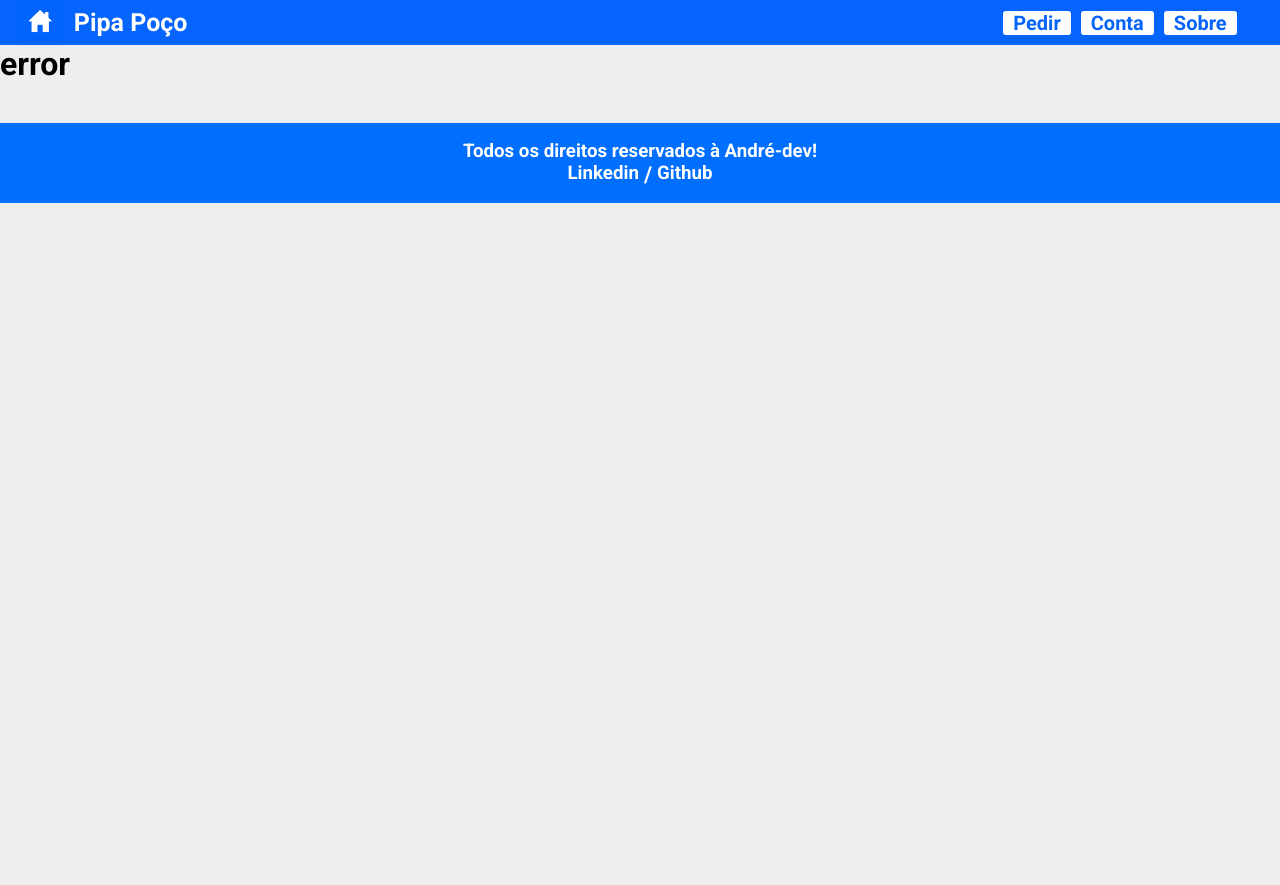
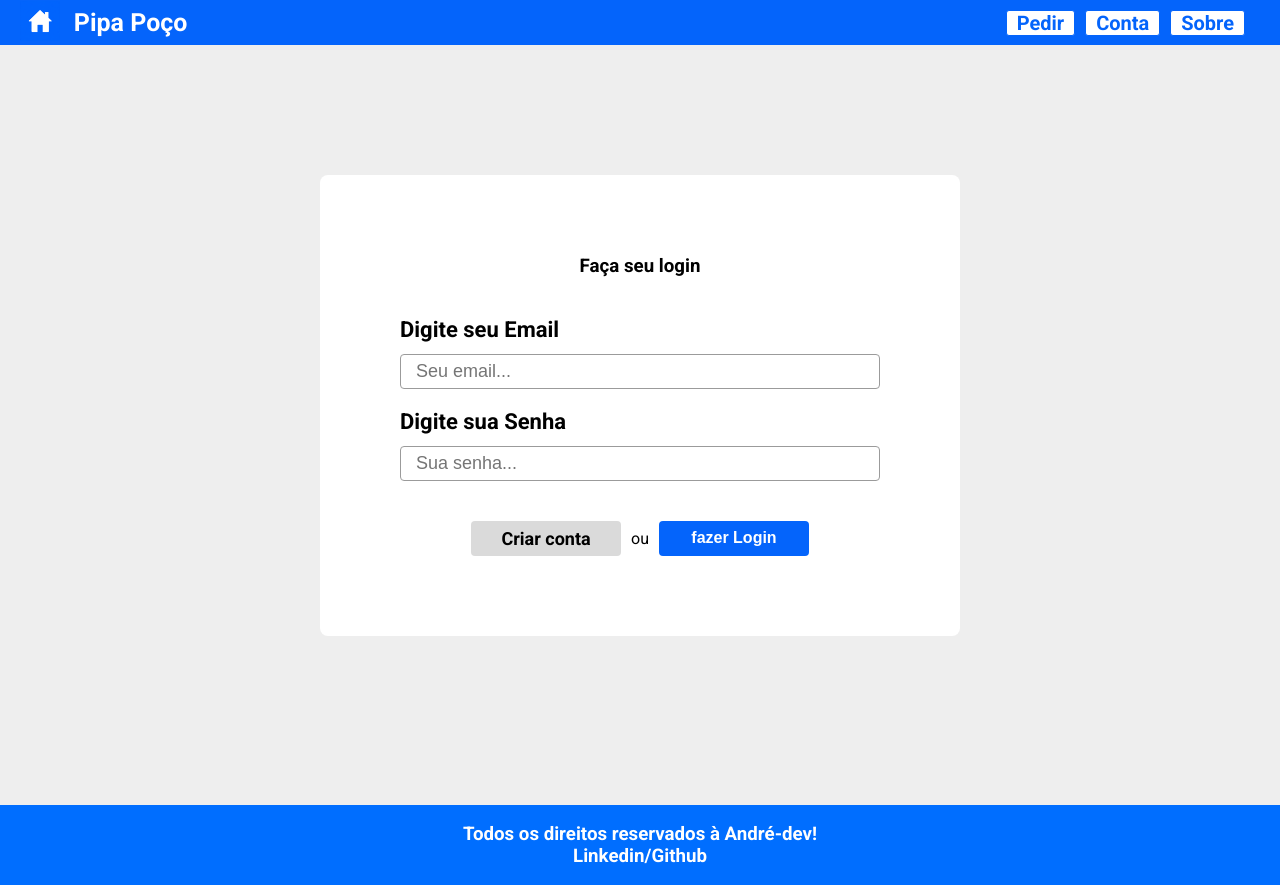
Before and after one commit to andre-sebastian-dev/Pipa-Poco, a React (Create React App) app: page /sign-in in a window 1280 px wide. Before the commit the page ends 800 px from the top, so only its background shows below. Built offline with nearby package versions, Linux system fonts and the light colour scheme; no server answers.

Commit message:
correção de bug no footer, atualização da e criação do back-end da página de cadastro, inicio da criação do back-end da página de login

```diff
--- /dev/null
+++ b/src/Pages/Cadastro/Cadastro.js
@@ -0,0 +1,105 @@
+//import do estilo
+import "./cadastro.css"
+
+// import das hooks
+import { useState } from "react";
+import { Link } from "react-router-dom";
+
+// import firebase toos
+import { auth } from "../../firebaseConnection";
+import { createUserWithEmailAndPassword, updateProfile  } from "firebase/auth";
+
+
+function Cadastro(){
+    const [nome,setNome] = useState('');
+    const [sobrenome,setSobrenome] = useState('');
+    const [email, setEmail] = useState('')
+    const [senha, setSenha] = useState('')
+
+
+  async function cadastrarUsuario() {
+  try {
+    const userCredential = await createUserWithEmailAndPassword(auth, email, senha);
+
+    await updateProfile(userCredential.user, {
+      displayName: `${nome} ${sobrenome}`
+    });
+
+    await userCredential.user.reload();
+
+    console.log("Usuário atualizado:", userCredential.user);
+    console.log("Nome:", userCredential.user.displayName);
+
+    alert("Cadastro concluido com sucesso");
+
+    setEmail('');
+    setSenha('');
+    setNome('');
+    setSobrenome('');
+
+  } catch (error) {
+    if (error.code === 'auth/weak-password') {
+      alert("senha muito fraca.");
+    } else if (error.code === 'auth/email-already-in-use') {
+      alert("Já existe uma conta com esse email");
+    } else if (error.code === 'auth/invalid-email') {
+      alert("email inválido");
+    } else {
+      alert("Erro ao cadastrar");
+      console.log(error);
+    }
+  }
+}
+
+    return(
+        <article className="container">
+            <section className="seção">
+                <form className="form">
+                    <h1>Crie Sua conta</h1>
+
+                    <label>Digite seu Nome</label>
+                    <input
+                        placeholder="Seu nome..."
+                        value={nome}
+                        onChange={(e)=> setNome(e.target.value)}>
+                    </input>
+
+                    <label>Digite seu sobrenome</label>
+                    <input
+                        placeholder="Seu sobrenome..."
+                        value={sobrenome}
+                        onChange={(e)=> setSobrenome(e.target.value)}>
+                    </input>
+
+                    <label>Digite seu Email</label>
+                    <input
+                        type="email"
+                        autoComplete="username"
+                        placeholder="Seu email..."
+                        value={email}
+                        onChange={(e)=> setEmail(e.target.value)}
+                     ></input>
+
+                    <label>Digite sua Senha</label>
+                    <input
+                        type="password"
+                        autoComplete="new-password"
+                        placeholder="Sua senha..."
+                        value={senha}
+                        onChange={(e)=> setSenha(e.target.value)}
+                    ></input>
+
+                    <div className="buttons">
+                       <Link className="go-signIn" to="/sign-in">Fazer login</Link>
+                       <p className="ou">ou</p>
+                       <button type="button" className="button-cad" onClick={cadastrarUsuario}>Criar conta</button>
+                    </div>
+
+
+                </form>
+            </section>
+        </article>
+    )
+}
+
+export default Cadastro;
--- /dev/null
+++ b/src/Pages/Cadastro/cadastro.css
@@ -0,0 +1,84 @@
+
+.container{
+    display: flex;
+    align-items: center;
+    justify-content: center;
+
+}
+.seção{
+    display: flex;
+    align-items: center;
+    justify-content: center;
+    width: 600px;
+    height: calc(100vh - 80px);
+
+}
+.form{
+    display: flex;
+    flex-direction: column;
+    width: 100%;
+    background-color: #FFF;
+    border-radius: 8px;
+    padding: 40px 40px;
+}
+.form h1{
+    margin-bottom: 14px;
+}
+.form label{
+    margin-bottom: 8px;
+    font-size: 18px;
+    font-weight: bold;
+}
+.form input{
+    margin-bottom: 14px;
+    height: 35px;
+    font-size: 15px;
+    padding-left: 10px;
+    border-radius: 4px;
+    border: 1px solid #9b9b9b;
+
+}
+.buttons{
+    display: flex;
+    align-items: center;
+    justify-content: center;
+}
+.go-signIn{
+    display: flex;
+    align-items: center;
+    justify-content: center;
+    text-decoration: none;
+    cursor: pointer;
+    width: 150px;
+    height: 35px;
+    margin: 0 10px;
+    margin-top: 20px;
+    border-radius: 4px;
+    border: 0;
+    background-color: rgb(218, 218, 218);
+    color: #000;
+    font-weight: bold;
+}
+.go-signIn:hover{
+    border: 1px solid #000;
+}
+.button-cad{
+    cursor: pointer;
+    width: 150px;
+    height: 35px;
+    margin: 0 10px;
+    margin-top: 20px;
+    font-weight: bold;
+    font-size: 16px;
+    border-radius: 4px;
+    border: 0;
+    background-color: #0464fb ;
+    color: #FFF;
+}
+.button-cad:hover{
+   border: 1px solid #000;
+}
+.ou{
+    margin-top: 20px;
+
+}
--- /dev/null
+++ b/src/Pages/Sign-in/Sign-in.js
@@ -0,0 +1,70 @@
+import "./sign-in.css"
+import { useState } from "react";
+import { Link } from "react-router-dom";
+
+import { auth } from "../../firebaseConnection";
+import { signInWithEmailAndPassword } from "firebase/auth";
+
+function SignIn(){
+  const [loginEmail, setLoginEmail] = useState('')
+  const [loginSenha, setLoginSenha] = useState('')
+
+async function fazerLogin(){
+    await signInWithEmailAndPassword(auth,loginEmail,loginSenha)
+    .then((value)=>{
+        console.log("login feito com sucesso")
+        console.log(value.user)
+
+        setLoginEmail('')
+        setLoginSenha('')
+    })
+    .catch((error)=>{
+        if(error.code === "auth/wrong-password"){
+            alert("Senha Errada")
+        }else if(error.code ==="auth/user-not-found"){
+            alert("Usuário não encontrado")
+        }else if(error.code === "auth/invalid-email"){
+            alert("Email inválido")
+        }
+    })
+}
+    return(
+        <article className="container">
+        <section className="seção-sign">
+            <form className="form-sign">
+            <h1>Faça seu login</h1>
+
+             <label>Digite seu Email</label>
+                    <input
+                        type="email"
+                        autoComplete="email"
+                        placeholder="Seu email..."
+                        value={loginEmail}
+                        onChange={(e)=> setLoginEmail(e.target.value)}
+                     ></input>
+
+                    <label>Digite sua Senha</label>
+                    <input
+                        type="password"
+                        autoComplete="current-password"
+                        placeholder="Sua senha..."
+                        value={loginSenha}
+                        onChange={(e)=> setLoginSenha(e.target.value)}
+                    ></input>
+
+                    <div className="buttons">
+
+                       <Link className="cad-button" to="/cadastro">Criar conta</Link>
+                       <p className="ou">ou</p>
+                       <button type="button" className="log-button" onClick={fazerLogin}>fazer Login</button>
+
+                    </div>
+                </form>
+
+
+        </section>
+        </article>
+    )
+}
+
+export default SignIn;
--- /dev/null
+++ b/src/Pages/Sign-in/sign-in.css
@@ -0,0 +1,80 @@
+.seção-sign{
+    display: flex;
+    height: calc(100vh - 80px);
+    width: 50%;
+    align-items: center;
+    justify-content: center;
+}
+
+.form-sign{
+    display: flex;
+    flex-direction: column;
+    width: 100%;
+    background-color: #FFF;
+    border-radius: 8px;
+    padding: 80px 80px;
+}
+.form-sign h1{
+    display: flex;
+    align-items: center;
+    justify-content: center;
+    margin-bottom: 40px;
+}
+.form-sign label{
+    margin-bottom: 12px;
+    font-size: 22px;
+    font-weight: bold;
+}
+.form-sign input{
+    margin-bottom: 20px;
+    height: 35px;
+    font-size: 18px;
+    padding-left: 15px;
+    border-radius: 4px;
+    border: 1px solid #9b9b9b;
+}
+
+.buttons{
+    display: flex;
+    align-items: center;
+    justify-content: center;
+}
+.cad-button{
+    display: flex;
+    align-items: center;
+    justify-content: center;
+    text-decoration: none;
+    cursor: pointer;
+    width: 150px;
+    height: 35px;
+    margin: 0 10px;
+    margin-top: 20px;
+    border-radius: 4px;
+    border: 0;
+    background-color: rgb(218, 218, 218);
+    color: #000;
+    font-weight: bold;
+    font-size: 18px;
+}
+.cad-button:hover{
+    border: 1px solid #000;
+}
+.log-button{
+    cursor: pointer;
+    display: flex;
+    align-items: center;
+    justify-content: center;
+    width: 150px;
+    height: 35px;
+    margin: 0 10px;
+    margin-top: 20px;
+    font-weight: bold;
+    font-size: 16px;
+    border-radius: 4px;
+    border: 0;
+    background-color: #0464fb ;
+    color: #FFF;
+}
+.log-button:hover{
+   border: 1px solid #000;
+}
--- a/src/components/Footer/Footer.js
+++ b/src/components/Footer/Footer.js
@@ -8,7 +8,7 @@ function Footer(){
             <h3>Todos os direitos reservados à André-dev!</h3>
             <h3 className="redes-sociais">
                 <a href="https://www.linkedin.com/in/andr%C3%A9-sebastian-2293393b2/" target="_blank">Linkedin</a>
-                <h3>/ </h3>
+                <span>/</span>
                 <a href="https://github.com/andre-sebastian-dev/andre-sebastian-dev/blob/main/README.md" target="_blank">Github</a>
             </h3>
 
--- a/src/components/Footer/footer.css
+++ b/src/components/Footer/footer.css
@@ -12,7 +12,7 @@
 .redes-sociais{
     display: flex;
 }
-.redes-sociais h3{
+.redes-sociais p{
     padding: 0 5px;
 }
 
--- a/src/components/Header/header.css
+++ b/src/components/Header/header.css
@@ -23,10 +23,7 @@ body{
 .home img{
     width: 40px;
     height: 40px;
-    transition: all 0.7s;
-}
-.home img:hover{
-      transform: scale(1.1);
+
 }
 
 .header{
@@ -46,7 +43,7 @@ body{
 /*rgb(0, 110, 255)*/
 .menu{
     display: flex;
-    margin-right: 3%;
+    margin-right: 30px;
 }
 .menu li{
     font-size: 20px;
@@ -55,11 +52,12 @@ body{
     background-color: #ffffff;
     margin: 5px ;
     padding-left: 10px;
+    border: 1px solid #0464fb;
     border-radius: 3px;
-    transition: all 0.7s;
+
 }
 .menu li:hover{
-    transform: scale(1.1);
+    border: 1px solid #000;
 }
 .menu a{
     text-decoration: none;
--- a/src/routes.js
+++ b/src/routes.js
@@ -10,6 +10,8 @@ import Pedido from "./Pages/Pedido/Pedido";
 import Sobre from "./Pages/Sobre/Sobre";
 import Error from "./Pages/Error/Error";
 import Conta from "./Pages/Conta/Conta";
+import Cadastro from "./Pages/Cadastro/Cadastro";
+import SignIn from "./Pages/Sign-in/Sign-in";
 
 
 
@@ -22,6 +24,8 @@ function Navegação(){
     <Route path="/pedido" element={<Pedido/>}/>
     <Route path="/sobre" element={<Sobre/>}/>
     <Route path="/conta" element={<Conta/>}/>
+    <Route path="/cadastro" element={<Cadastro/>}/>
+    <Route path="/sign-in" element={<SignIn/>}/>
 
 
     <Route path="*" element={<Error/>}/>
```
Also changed, not shown: src/Pages/Login/Login.js (deleted, +0 -11 lines), src/Pages/Login/login.css (deleted).
